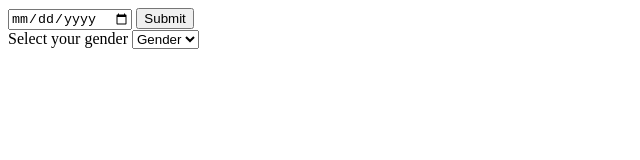
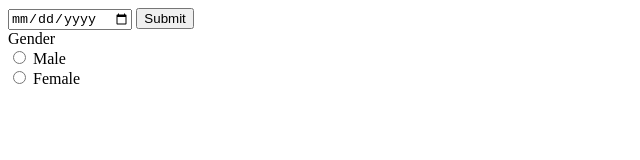
Before and after one commit to Diana-Atieno/Akan-Name, a plain HTML site: page index.html in a window 1280 px wide. Shown: the whole page, without its empty margins (0-640 px from the left). Drawn offline with Linux system fonts and the light colour scheme.

Commit message:
added a radio button for the gender types

```diff
--- a/css/style.css
+++ b/css/style.css
@@ -0,0 +1 @@
+.gender-type
--- a/index.html
+++ b/index.html
@@ -7,22 +7,19 @@
         <!---Creating a date input and submit button-->
         <input type="date" id="year" name="birthday">
         <button onclick="getDate()">Submit</button>
-        <!---Link js to html-->
+
+
         <!---Creating gender input--> <br>
-        <label for="gender"> Select your gender</label>
-<select name="gender">
-	<option value="none" selected>Gender</option>
-	<option value="male">Male</option>
-	<option value="female">Female</option>
-
-</select>
+        <label class="gender-type">Gender</label> <br>
+        <input type="radio" name="gender" value="male"> Male<br>
+        <input type="radio" name="gender" value="female"> Female<br>
 
 
 
 
 
 
-
+        <!---Link js to html-->
         <script src="js/script.js"></script>
 
     </body>
```
